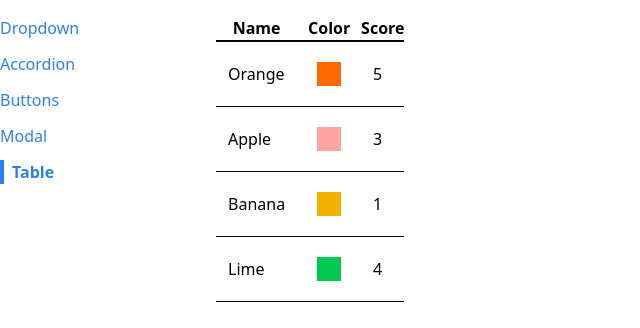
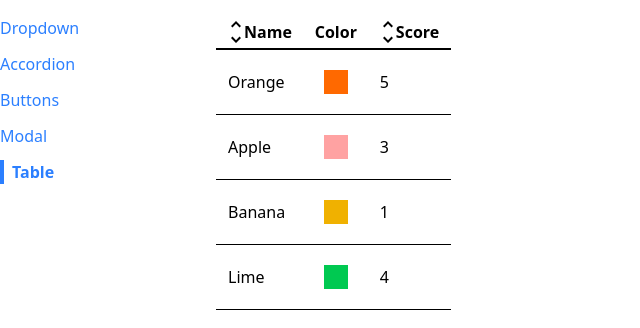
Before and after one commit to MahmoudFawzyHelmy/comps, a React (Vite) app: page /table in a window 1280 px wide. Shown: the top 328 px of the page, without its empty margins (0-640 px from the left). Built offline with nearby package versions, Linux system fonts and the light colour scheme.

Commit message:
final update for tableSorting

```diff
--- /dev/null
+++ b/src/components/SortableTable.js
@@ -0,0 +1,89 @@
+import { useState } from "react";
+import Table from "./Table";
+import { GoChevronDown, GoChevronUp } from "react-icons/go";
+
+export default function SortableTable(props) {
+  const [sortOrder, setSortOrder] = useState(null);
+  const [sortBy, setSortBy] = useState(null);
+  const { config, data } = props;
+
+  const handleClick = (label) => {
+    if (sortBy && label !== sortBy) {
+      setSortBy("asc");
+      setSortBy(label);
+      return;
+    }
+    if (sortOrder === null) {
+      setSortOrder("asc");
+      setSortBy(label);
+    } else if (sortOrder === "asc") {
+      setSortOrder("desc");
+      setSortBy(label);
+    } else if (sortOrder === "desc") {
+      setSortOrder(null);
+      setSortBy(null);
+    }
+  };
+
+  const updatedConfig = config.map((column) => {
+    if (!column.sortValue) {
+      return column;
+    }
+
+    return {
+      ...column,
+      header: () => (
+        <th
+          onClick={() => handleClick(column.label)}
+          className="cursor-pointer hover:bg-gray-100"
+        >
+          <div className="flex items-center mx-3">
+            {getIcons(column.label, sortBy, sortOrder)}
+            {column.label}
+          </div>
+        </th>
+      ),
+    };
+  });
+
+  let sortData = data;
+  if (sortOrder && sortBy) {
+    const { sortValue } = config.find((column) => column.label === sortBy);
+
+    sortData = [...data].sort((a, b) => {
+      const valueA = sortValue(a);
+      const valueB = sortValue(b);
+      const reverseOrder = sortOrder === "asc" ? 1 : -1;
+
+      if (typeof valueA === "string") {
+        return valueA.localeCompare(valueB) * reverseOrder;
+      } else {
+        return (valueA - valueB) * reverseOrder;
+      }
+    });
+  }
+  return <Table {...props} config={updatedConfig} data={sortData} />;
+}
+
+function getIcons(label, sortBy, sortOrder) {
+  if (label !== sortBy) {
+    return (
+      <div>
+        <GoChevronUp />
+        <GoChevronDown />
+      </div>
+    );
+  }
+  if (sortOrder == null) {
+    return (
+      <div>
+        <GoChevronUp />
+        <GoChevronDown />
+      </div>
+    );
+  } else if (sortOrder == "asc") {
+    return <GoChevronUp />;
+  } else if (sortOrder == "desc") {
+    return <GoChevronDown />;
+  }
+}
--- a/src/components/Table.js
+++ b/src/components/Table.js
@@ -1,7 +1,15 @@
+import { Fragment } from "react";
+
 export default function Table({ data, config, keyFn }) {
   const renderedHeaders = config.map((column) => {
+
+    if (column.header) {
+      return <Fragment key={column.label}>{column.header()}</Fragment>;
+    }
     return <th key={column.label}>{column.label}</th>;
+
   });
+
   const renderRows = data.map((rowData) => {
     const renderedCells = config.map((column) => {
       return (
--- a/src/pages/TablePage.js
+++ b/src/pages/TablePage.js
@@ -1,5 +1,5 @@
-import Table from "../components/Table";
-
+// import Table from "../components/Table";
+import SortableTable from "../components/SortableTable";
 export default function TablePage() {
   const data = [
     { name: "Orange", color: "bg-orange-500", score: 5 },
@@ -8,16 +8,24 @@
     { name: "Lime", color: "bg-green-500", score: 4 },
   ];
   const config = [
-    { label: "Name", render: (fruit) => fruit.name },
+    {
+      label: "Name",
+      render: (fruit) => fruit.name,
+      sortValue: (fruit) => fruit.name,
+    },
     {
       label: "Color",
       render: (fruit) => <div className={`p-3 m-2 ${fruit.color}`} />,
     },
-    { label: "Score", render: (fruit) => fruit.score },
+    {
+      label: "Score",
+      render: (fruit) => fruit.score,
+      sortValue: (fruit) => fruit.score,
+    },
   ];
   const keyFn = (fruit) => {
     return fruit.name;
   };
 
-  return <Table data={data} config={config} keyFn={keyFn} />;
+  return <SortableTable data={data} config={config} keyFn={keyFn} />;
 }
```
